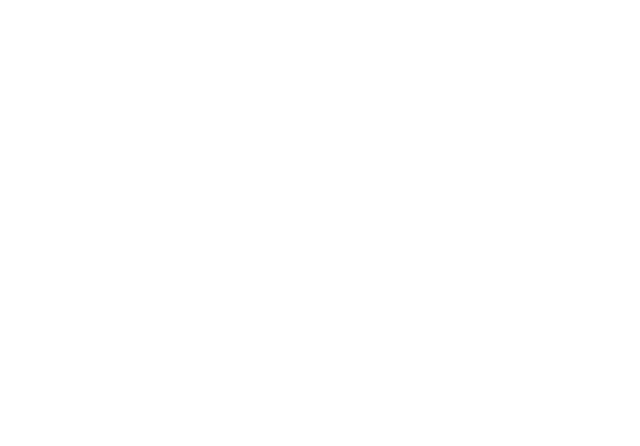
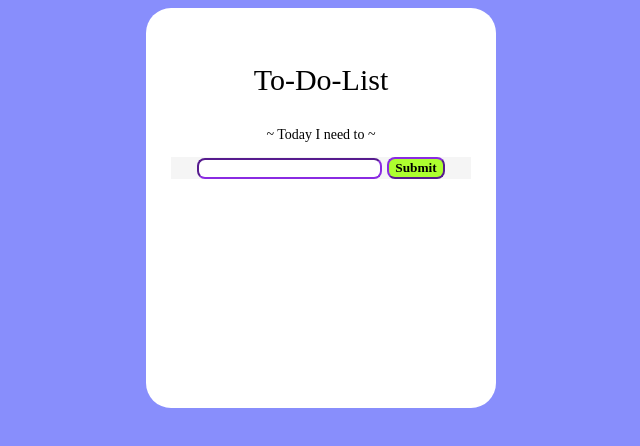
Before and after one commit to dts-kominfo-rea4b/challenge-dom-masas112, a website: page index.html in a window 1280 px wide. Shown: the whole page, without its empty margins (319-959 px from the left). Drawn offline with Linux system fonts and the light colour scheme.

Commit message:
Task Success

```diff
--- a/index.html
+++ b/index.html
@@ -1,13 +1,80 @@
 <!DOCTYPE html>
 <html lang="en">
+
 <head>
   <meta charset="UTF-8" />
   <meta http-equiv="X-UA-Compatible" content="IE=edge" />
   <meta name="viewport" content="width=device-width, initial-scale=1.0" />
   <title>Challenge - DOM</title>
+  <style>
+    body {
+      background-color: rgb(136, 142, 252);
+    }
+
+    #app {
+      margin: auto;
+      padding: 25px;
+      width: 300px;
+      height: 350px;
+      justify-content: center;
+      background-color: white;
+      border-radius: 25px;
+      display: block;
+      justify-content: center;
+    }
+
+    #todo-title {
+      font-family: Algerian;
+      font-size: 30px;
+      text-align: center;
+      color: black;
+    }
+
+    #subtitle {
+      font-family: 'baskerville old face';
+      font-size: 14px;
+      text-align: center;
+    }
+
+    .input {
+      margin: auto;
+      align-items: center;
+      background-color: whitesmoke;
+      display: flex;
+      justify-content: center;
+    }
+
+    #todo-input {
+      border-radius: 8px;
+      border-color: blueviolet;
+      margin-right: 5px;
+    }
+
+    #todo-submit {
+      font-family: 'bell mt';
+      font-weight: bold;
+      border-radius: 8px;
+      border-color: blueviolet;
+      background-color: greenyellow;
+    }
+  </style>
 </head>
+
 <body>
   <div id="app">
+    <div class="header" id="todo-title">
+      <p>To-Do-List</p>
+    </div>
+    <div id="subtitle">
+      <p>~ Today I need to ~</p>
+    </div>
+    <div class="input">
+      <input id="todo-input" type="text">
+      <button id="todo-submit">Submit</button>
+    </div>
+    <div class="output">
+      <ul id="todo-output"></ul>
+    </div>
     <!-- TODO: Buatlah sebuah header dengan id todo-title -->
     <!-- TODO: Buatlah sebuah subtitle dengan id todo-subtitle -->
 
@@ -22,20 +89,34 @@
   <!-- ! Untuk tantangan ini, script jangan diubah ke external js yah ! -->
   <script>
     // TODO: Deklarasi variable sesuai dengan kebutuhan di sini
-      let button;
-      let input;
-      let output;
+    let button = document.querySelector('#todo-submit');
+    let input = document.querySelector('#todo-input');
+    let output = document.querySelector('#todo-output');
 
     // TODO: Buatlah sebuah fungsi dengan nama fnClickHandler
     // Fungsi yang digunakan untuk menambahkan tulisan
     // Jangan ubah cara deklarasi fungsinya, cukup isi saja
-      function fnClickHandler(toDoItem) {}
+    function fnClickHandler(toDoItem) {
+      let li = document.createElement('li');
+      li.textContent = toDoItem;
+      return li;
+    }
 
+    button.addEventListener('click', () => {
+      const isi = input.value;
+      output.append(fnClickHandler(isi));
+    });
     // TODO: register event onclick / addEventListener untuk button
     // akan menjalankan fungsi fnClickHandler
-
+    input.addEventListener('keydown', (event) => {
+      if (event.key == 'Enter') {
+        const isi = input.value;
+        output.append(fnClickHandler(isi));
+      }
+    });
       // TODO: register event onkeypress / addEventListener untuk input
       // sehingga saat di input ditekan enter akan menjalankan fungsi fnClickHandler juga
   </script>
 </body>
+
 </html>
```
Lines whose indentation alone changed are shown as unchanged.
